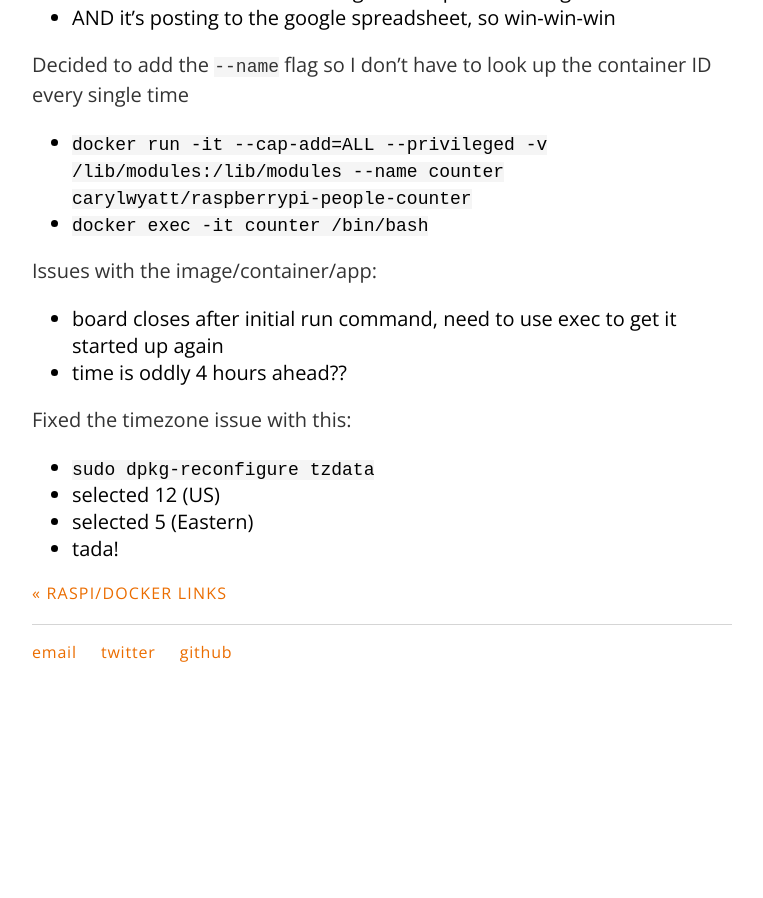
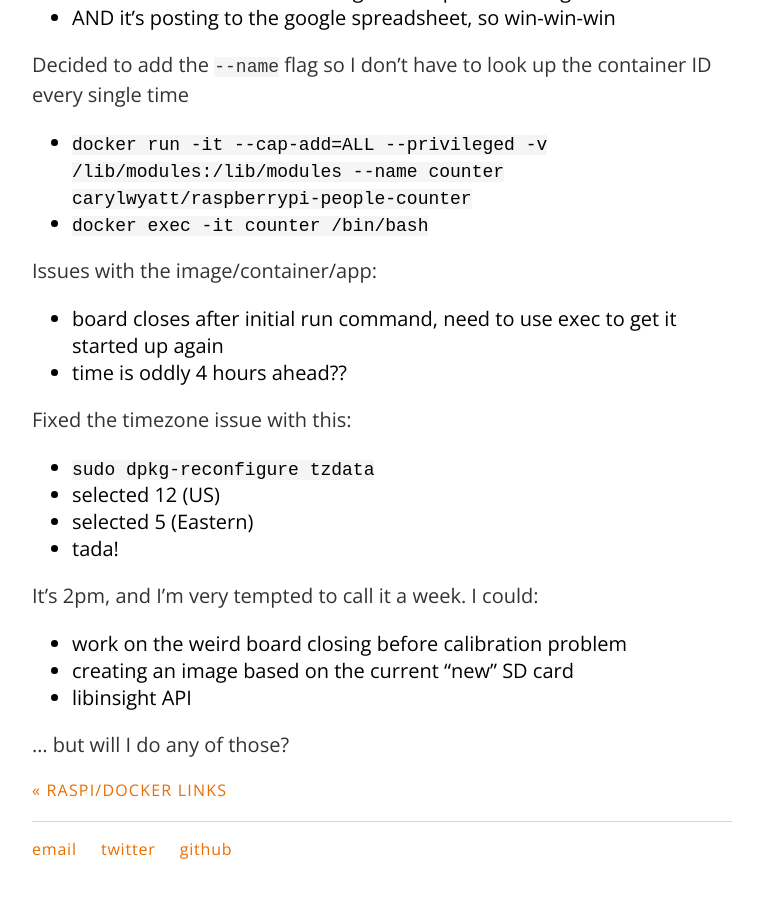
Before and after one commit to carylwyatt/carylwyatt.github.io, a Jekyll site: the page built from _posts/2018-08-13-week-of-13-august.md, in a window 1280 px wide and 900 px high, scrolled down 6632 px. Shown: the whole window, without its empty margins (258-1021 px from the left). Built offline with Jekyll 4.4.1, drawn with Linux system fonts in a browser that asks for light colours; emoji names are drawn with the system emoji font; before the commit the page ends 7335 px from its top, so only the background shows below that.

Commit message:
week wrapup

```diff
--- a/_posts/2018-08-13-week-of-13-august.md
+++ b/_posts/2018-08-13-week-of-13-august.md
@@ -166,3 +166,10 @@ Fixed the timezone issue with this:
 - selected 12 (US)
 - selected 5 (Eastern)
 - tada!
+
+It's 2pm, and I'm very tempted to call it a week. I could:
+- work on the weird board closing before calibration problem
+- creating an image based on the current "new" SD card
+- libinsight API
+
+... but will I do any of those?
```
